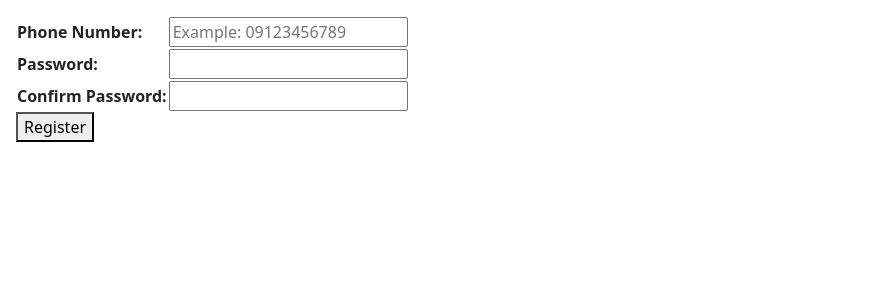
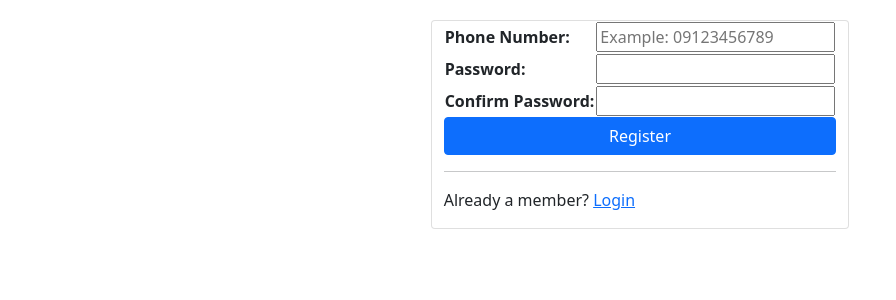
Before and after one commit to ABolouk/Online-Shop-Django, a Django app: page /register/ in a window 1280 px wide. Shown: the part 56-356 px from the top of the page, without its empty margins (0-896 px from the left). Run offline with Django 4.2, Linux system fonts and the light colour scheme.

Commit message:
refined register and login pages

```diff
--- a/online_shop/templates/core/customer_register.html
+++ b/online_shop/templates/core/customer_register.html
@@ -5,11 +5,22 @@
 {% block title %}{% translate "Register Customer" %}{% endblock %}
 
 {% block content %}
+    <div class="container">
+        <div class="row justify-content-center">
+            <div class="card w-auto m-1 align-items-center">
                 <form method="POST" action="{% url "register-customer" %}">
                     {% csrf_token %}
                     <table>
                         {{ form.as_table }}
                     </table>
-        <button type="submit">{% translate "Register" %}</button>
+                    <input class="btn btn-primary w-100" type="submit" value="{% translate "Register" %}">
+                    <hr>
+                    <p>
+                        {% translate "Already a member? " %}
+                        <a href="{% url "login-customer" %}">{% translate "Login" %}</a>
+                    </p>
                 </form>
+            </div>
+        </div>
+    </div>
 {% endblock %}
```
Also changed, not shown: online_shop/templates/core/login_customer.html (+12 -1 lines), online_shop/db.sqlite3. Lines whose indentation alone changed are shown as unchanged.
